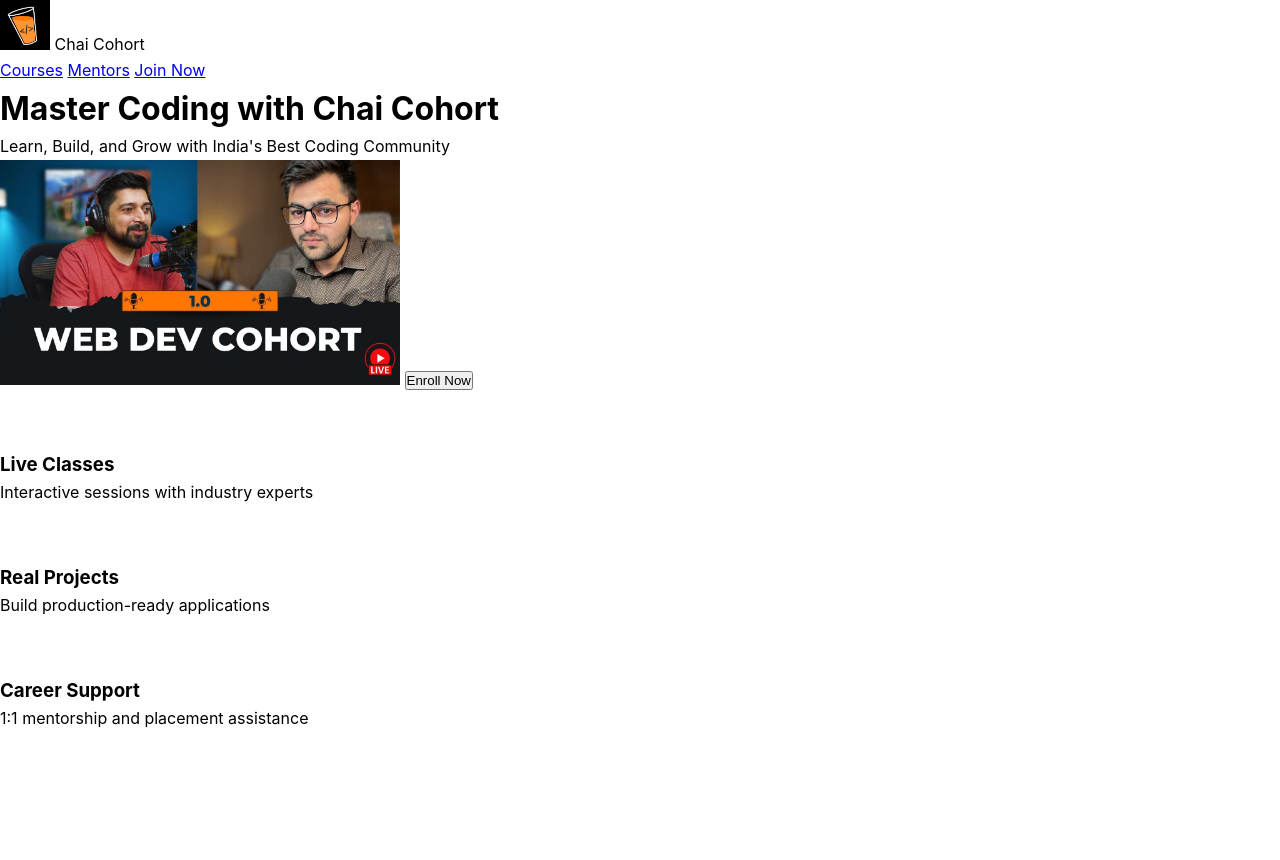
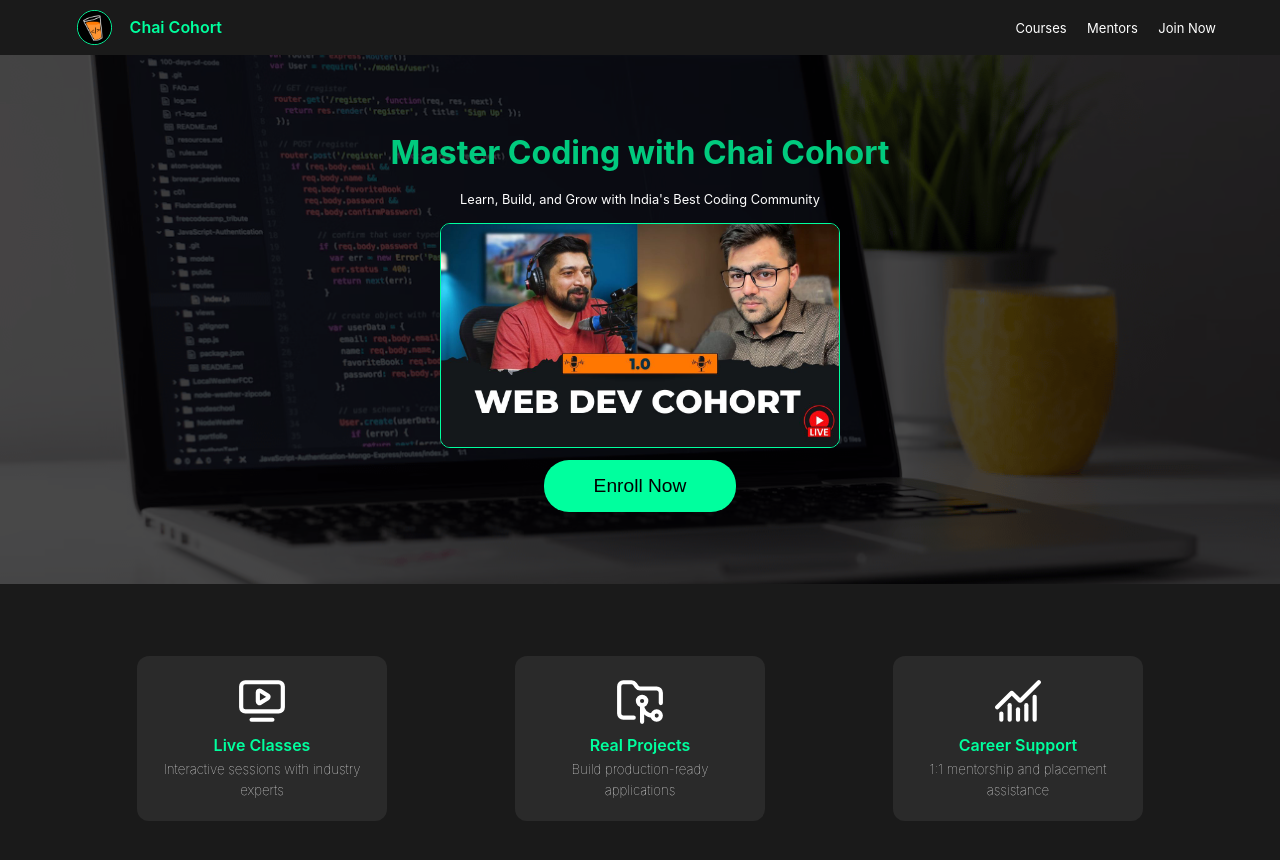
Before and after one commit to satyarth8/CSS-challenges, a plain HTML site: page landing-page-challlenge2/landing-page-2/index.html in a window 1280 px wide. Before the commit the page ends 800 px from the top, so only its background shows below. Drawn offline with Linux system fonts and the light colour scheme.

Commit message:
feat:Landing page2 Challenge2

```diff
--- a/landing-page-challlenge2/landing-page-2/challenge.css
+++ b/landing-page-challlenge2/landing-page-2/challenge.css
@@ -8,71 +8,126 @@
 body {
   font-family: "Inter", sans-serif;
   line-height: 1.6;
+  background-image: url(./assets/chaicohort.png);
+  background-size: cover;
+  background-color: rgba(21, 21, 21, 0.859);
+  background-blend-mode: overlay;
+  background-position-y: -150px;
 }
 
 /* Navbar styles */
 .navbar {
-  /* Add styles for the navbar */
+  display: flex;
+  justify-content: space-between;
+  padding:0px 5vw;
+  align-items: center;
+  background-color: #1a1a1a;
 }
 
 .logo {
-  /* Add styles for the logo */
+  display: flex;
+  align-items: center;
+  gap:5px;
+  font-weight: 600;
+  color: #00ff9e;
 }
 
 .logo img {
-  /* Add styles for the logo image */
+  border: 1.5px solid #00ff9e;
+  border-radius: 25px;
+  margin:10px 1vw;
 }
 
 .menu a {
-  /* Add styles for the navigation links */
+  color: white;
+  text-decoration: none;
+  font-size: small;
+  padding-left:16px;
 }
 
 .menu a:hover {
-  /* Add hover styles for navigation links */
+  color:#00ff9e;
 }
 
 /* Hero section styles */
 .hero {
-  /* Add styles for the hero section */
+  display: flex;
+  flex-direction: column;
+  gap:10px
 }
 
 .hero-content {
-  /* Add styles for the hero content container */
+  display: flex;
+  flex-direction: column;
+  align-items: center;
+  text-align: center;
+  gap:1.5vh;
+  padding-top: 72px;
+  padding-bottom: 72px;
 }
 
 .hero-content h1 {
-  /* Add styles for the hero heading */
+
+  font-weight:bolder;
+  font-size: xx-large;
+  color: #01cb7e;
 }
 
+
 .hero-content p {
-  /* Add styles for the hero paragraph */
+  font-size: .8rem;
+  color: white;
 }
 
 .hero-content img {
-  /* Add styles for the image in the hero section */
+
+  border:1px solid #00ff9e;
+  border-radius: 10px;
+
 }
 
 .enroll-button {
-  /* Add styles for the enroll button */
+
+  padding: 15px 50px;
+  background-color: #00ff9e;
+  font-size: larger;
+  border: 2px solid transparent;
+  border-style: none;
+  border-radius: 25px;
 }
 
 .enroll-button:hover {
-  /* Add hover styles for the enroll button */
+
+  border: 2px solid #00ff9e;
+  background-color: transparent;
+  color: #00ff9e;
 }
 
 /* Highlights section styles */
 .highlights {
-  /* Add styles for the highlights section */
+  background-color: #1a1a1a;
+  display: flex;
+  justify-content: center;
+  text-align: center ;
+  gap:10vw;
+  padding: 72px 0px;
 }
 
 .highlight-card {
-  /* Add styles for each highlight card */
+  background-color: #2a2a2a;
+  width: 250px;
+  border-radius: 12px ;
+  padding:20px 25px;
 }
 
 .highlight-card h3 {
-  /* Add styles for highlight card headings */
+  color: #00ff9e;
+  font-weight: 600;
+  font-size: medium;
 }
 
 .highlight-card p {
-  /* Add styles for highlight card paragraphs */
+  color: white;
+  font-weight: 100;
+  font-size: smaller;
 }
--- a/landing-page-challlenge2/landing-page-2/index.html
+++ b/landing-page-challlenge2/landing-page-2/index.html
@@ -14,8 +14,8 @@
         <img
           src="./assets/chaicodelogo.png"
           alt="ChaiCode Logo"
-          height="50px"
-          width="50px"
+          height="35px"
+          width="35px"
         />
         Chai Cohort
       </div>
```
